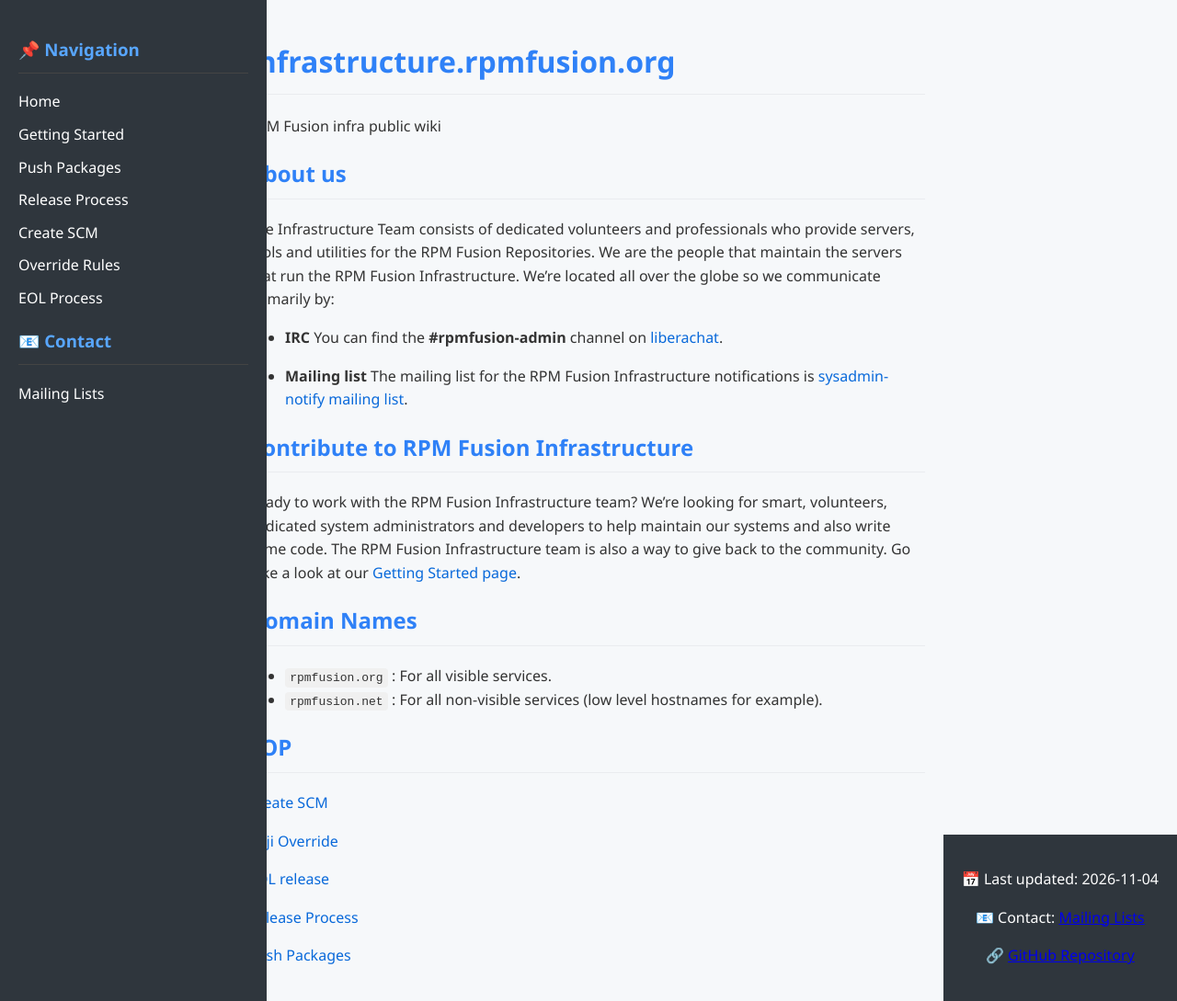
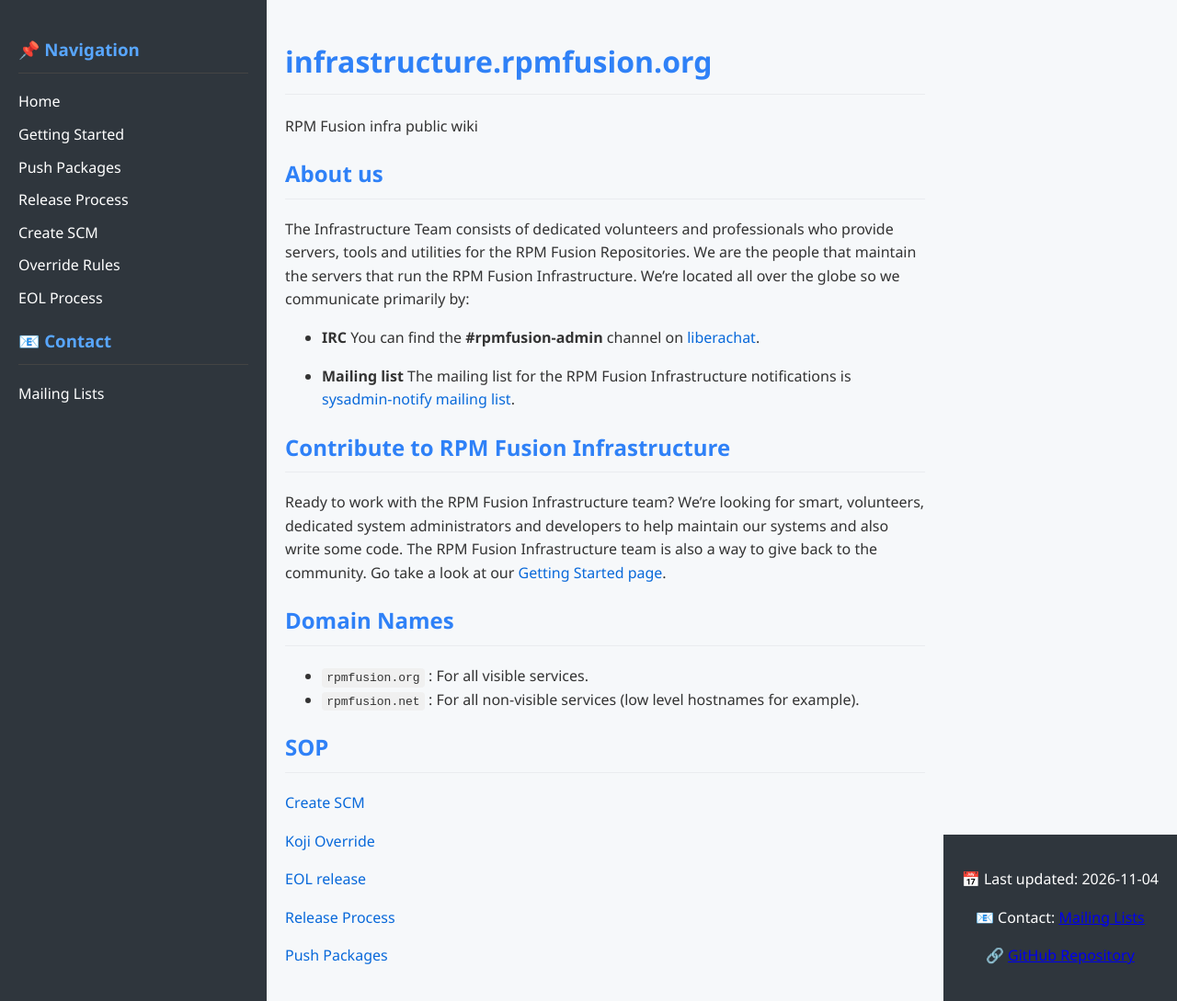
Before and after one commit to rpmfusion-infra/infrastructure.rpmfusion.org, a Jekyll site: the page built from index.md, in a window 1280 px wide and 1089 px high. Shown: the whole window at 92% size. Built offline with Jekyll 4.4.1, drawn with Linux system fonts in a browser that asks for light colours.

Commit message:
fix: adjust sidebar and content layout to prevent overlap
- Increase margin-left and width for the content to avoid overlap with the fixed sidebar.
- Add overflow-y: auto to the sidebar to enable scrolling if content exceeds viewport height.

```diff
--- a/assets/styles.css
+++ b/assets/styles.css
@@ -49,7 +49,8 @@ body {
 .content {
     flex: 1;
     padding: 20px;
-    margin-left: 250px;
+    margin-left: 290px; /* Increased to prevent overlap with the fixed sidebar */
+    width: calc(100% - 290px); /* Adjust content width to avoid overlap */
 }
 
 .content h1, .content h2, .content h3 {
```
